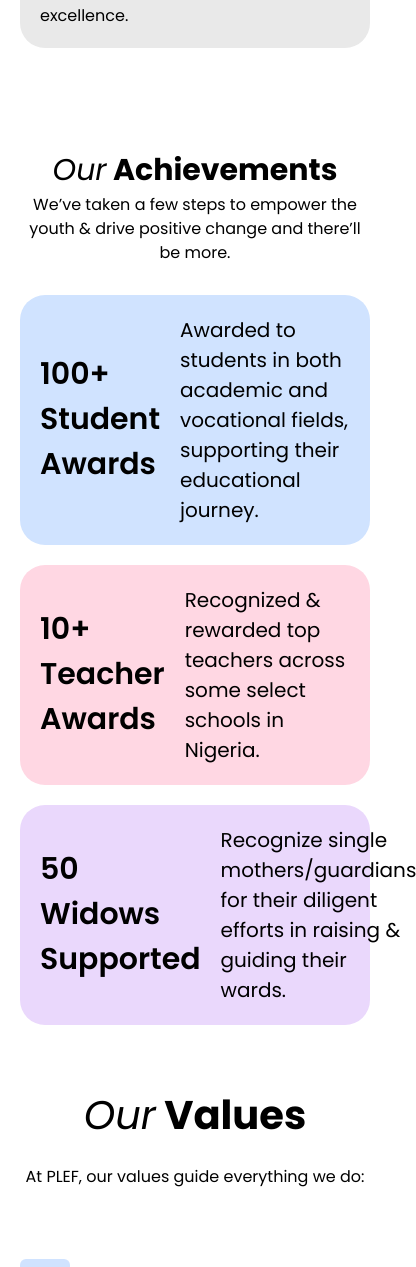
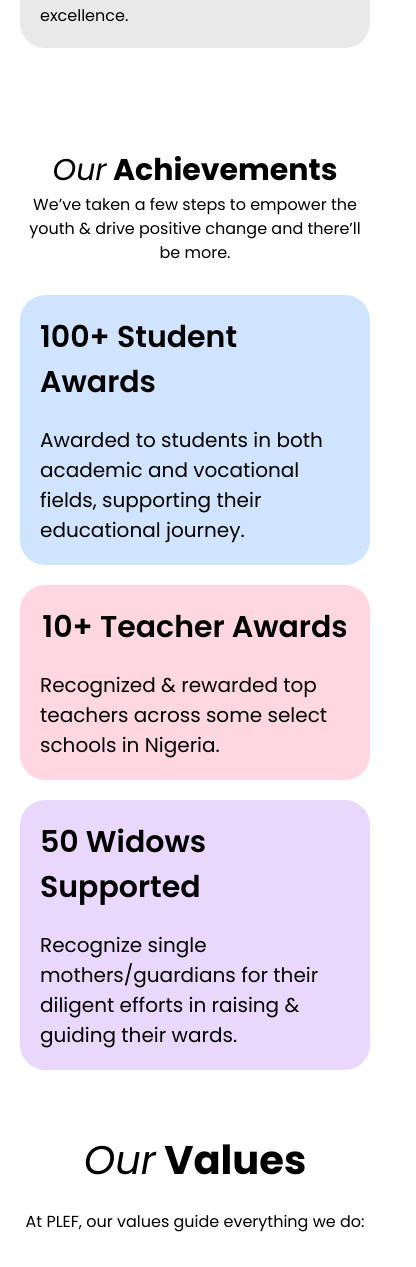
Before and after one commit to KenUdoudo/company, a React (Vite) app: page /aboutus in a window 390 px wide. Shown: the part 2694-3961 px from the top of the page, 416 px wide, since content can reach past the window. Built offline with nearby package versions, Linux system fonts and the light colour scheme.

Commit message:
Update metrics.jsx

```diff
--- a/src/components/About/metrics.jsx
+++ b/src/components/About/metrics.jsx
@@ -6,17 +6,17 @@ const Metrics = () => {
             be more.</p>
 
             <div className="flex flex-col md:flex-row justify-center mt-[30px] gap-[20px]">
-                <div className="flex flex-row md:flex-col gap-[20px] md:gap-[10px] p-[20px] w-full md:w-[30%] bg-[#d0e3ff] rounded-[25px] items-center">
+                <div className="flex flex-col gap-[20px] md:gap-[10px] p-[20px] w-full md:w-[30%] bg-[#d0e3ff] rounded-[25px] items-center">
                     <p className="text-[30px] font-[600]">100+ Student Awards</p>
                     <div className="flex flex-col gap-[10px]">
                     <p className="text-[20px] font-[400]">Awarded to students in both academic and vocational fields, supporting their educational journey.</p></div>
                 </div>
-                <div className="flex flex-row md:flex-col gap-[20px] md:gap-[10px] p-[20px] w-full md:w-[30%] bg-[#ffd7e3] rounded-[25px] items-center">
+                <div className="flex flex-col gap-[20px] md:gap-[10px] p-[20px] w-full md:w-[30%] bg-[#ffd7e3] rounded-[25px] items-center">
                     <p className="text-[30px] font-[600]">10+ Teacher Awards</p>
                     <div className="flex flex-col gap-[10px]">
                     <p className="text-[20px] font-[400]">Recognized & rewarded top teachers across some select schools in Nigeria.</p></div>
                 </div>
-                <div className="flex flex-row md:flex-col gap-[20px] md:gap-[10px] p-[20px] w-full md:w-[30%] bg-[#ead8fc] rounded-[25px] items-center">
+                <div className="flex flex-col gap-[20px] md:gap-[10px] p-[20px] w-full md:w-[30%] bg-[#ead8fc] rounded-[25px] items-center">
                     <p className="text-[30px] font-[600]">50 Widows Supported</p>
                     <div className="flex flex-col gap-[10px]">
                     <p className="text-[20px] font-[400]">Recognize single mothers/guardians for their diligent efforts in raising & guiding their wards.</p></div>
```
